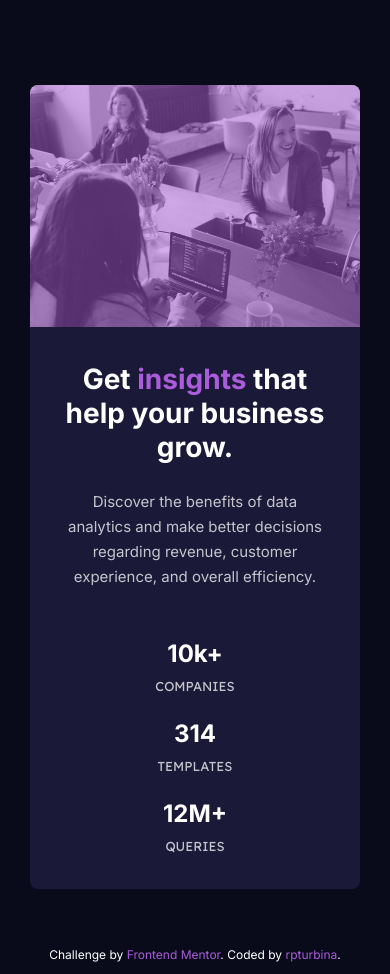
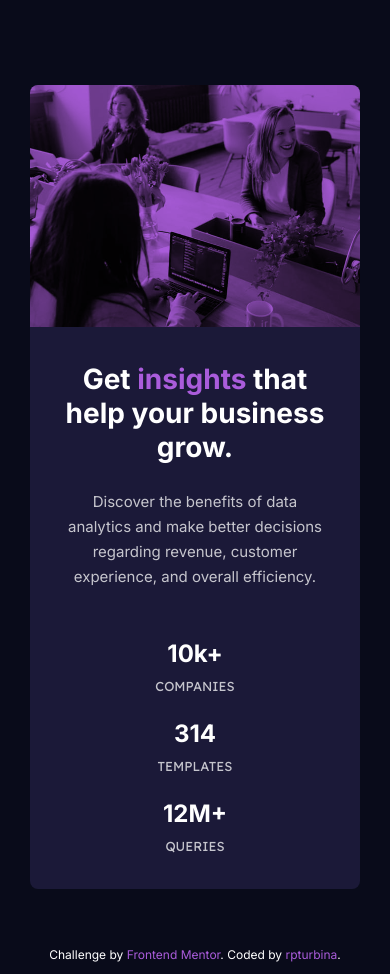
Before and after one commit to rpturbina/stats-preview-card-component-main, a plain HTML site: page index.html in a window 390 px wide. Drawn offline with Linux system fonts and the light colour scheme.

Commit message:
Refine mobile design styling

```diff
--- a/index.html
+++ b/index.html
@@ -32,7 +32,7 @@
             Discover the benefits of data analytics and make better decisions
             regarding revenue, customer experience, and overall efficiency.
           </p>
-          <ul class="card__numbers">
+          <ul>
             <li>
               <ul>
                 <li class="number">10k+</li>
--- a/scss/main.scss
+++ b/scss/main.scss
@@ -22,8 +22,6 @@ $bold-font-weight: 700;
 * {
   margin: 0;
   padding: 0;
-  font-family: $inter-font-family;
-  color: white;
 }
 
 li {
@@ -35,6 +33,7 @@ a {
 }
 
 body {
+  font-family: $inter-font-family;
   position: relative;
 }
 
@@ -56,30 +55,22 @@ body {
   border-radius: 8px;
 
   &__img-container {
-    position: relative;
     max-width: 100%;
+    height: auto;
     border-top-left-radius: 8px;
     border-top-right-radius: 8px;
-
-    &::before {
-      content: "";
-      position: absolute;
-      left: 0;
-      right: 0;
-      width: 100%;
-      height: 100%;
-      z-index: 100;
-      background-color: $accent-clr;
-      opacity: 0.5;
-      border-radius: inherit;
-    }
+    background: url("../images/image-header-mobile.jpg"), $accent-clr;
+    background-size: cover;
+    background-repeat: no-repeat;
+    background-blend-mode: multiply;
   }
 
   &__img {
     display: block;
     max-width: inherit;
-    height: auto;
+    height: inherit;
     border-radius: inherit;
+    visibility: hidden;
   }
 
   &__textbox {
@@ -110,6 +101,7 @@ body {
     &:not(.number:last-child) {
       margin-bottom: 10px;
     }
+    color: $main-head-stats-clr;
   }
 
   .property {
```
Also changed, not shown: css/main.css, 1 other file.
